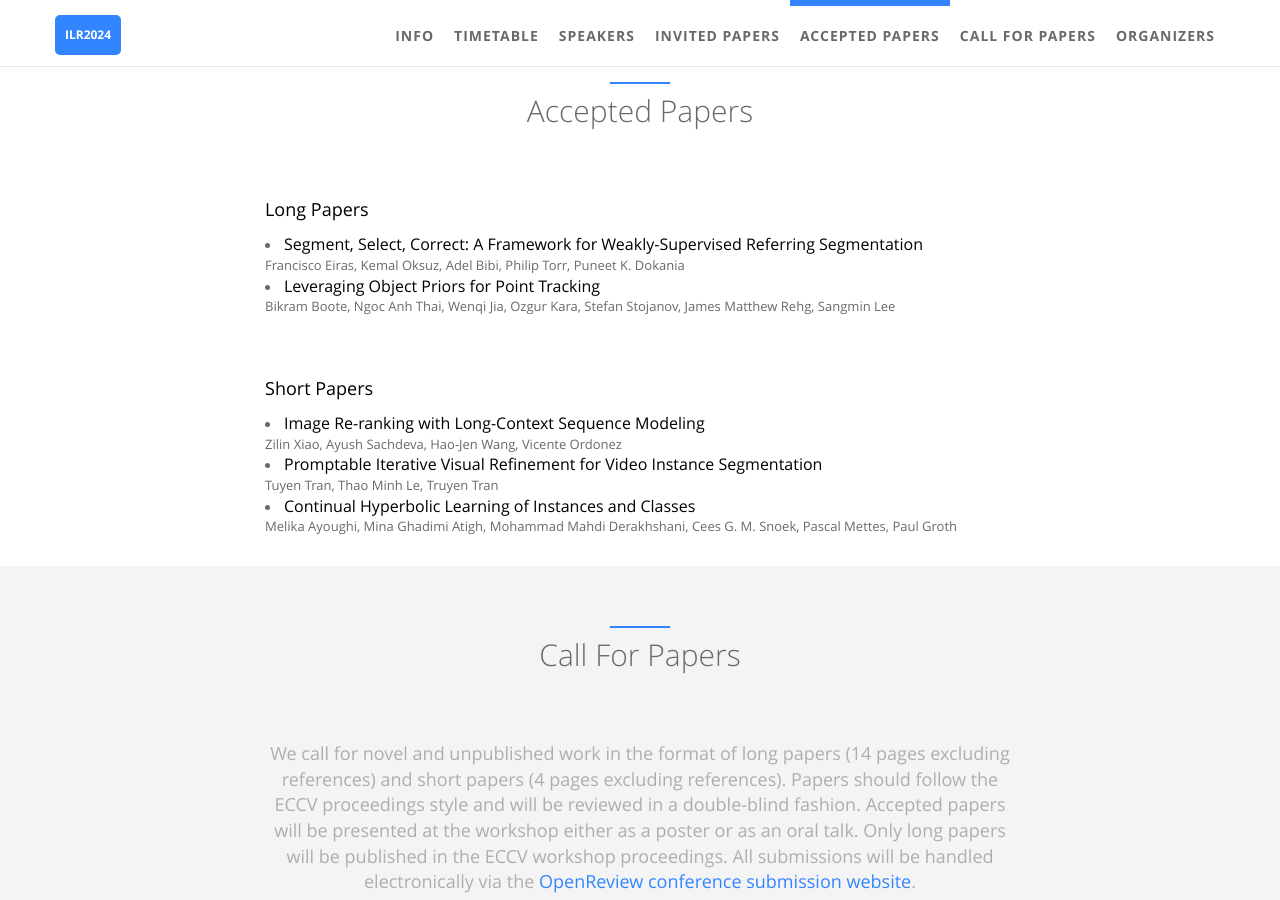
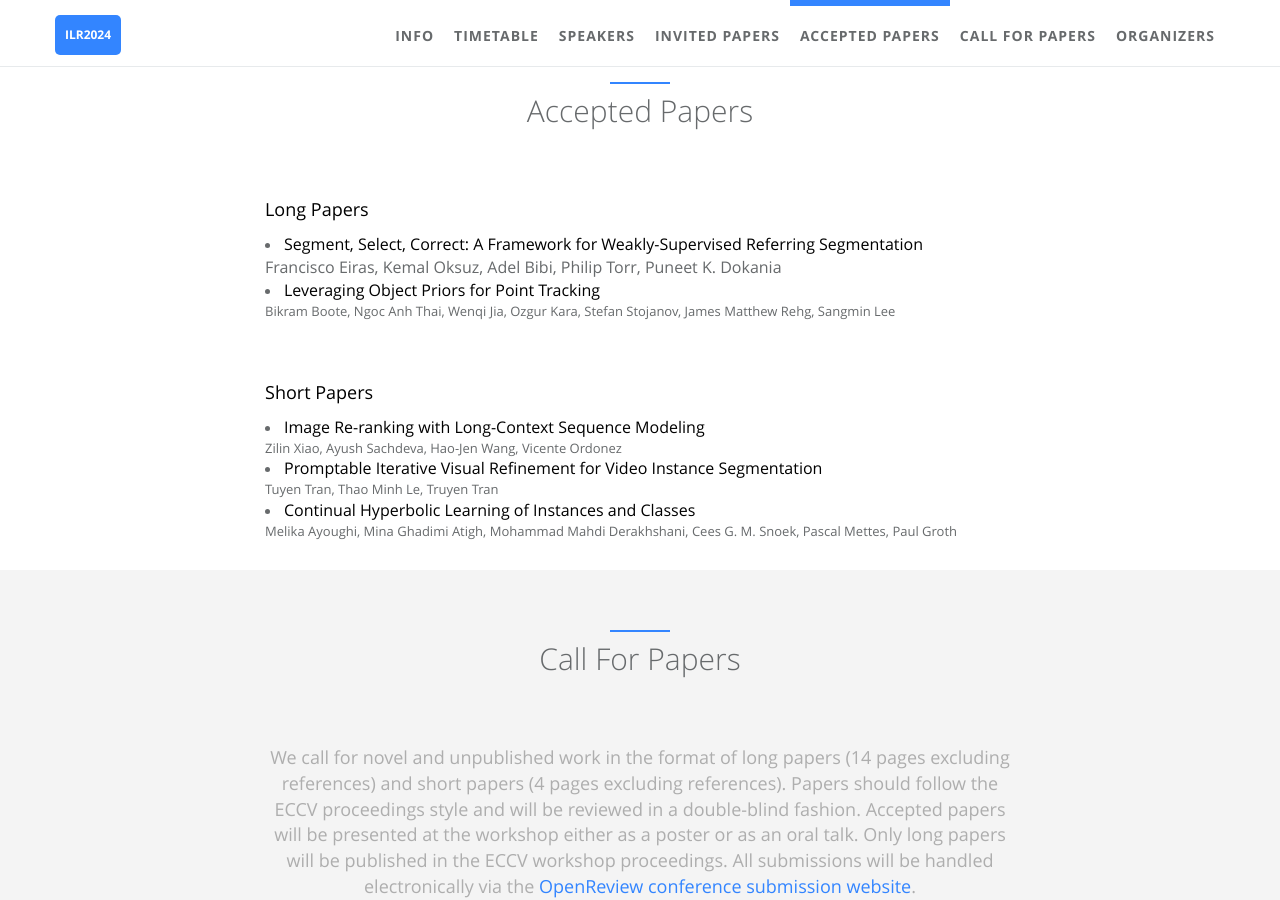
Before and after one commit to ilr-workshop/ECCVW2024, a Jekyll site: the page built from index.html, in a window 1280 px wide and 900 px high, scrolled down 3371 px. Built offline with Jekyll 4.4.1, drawn with Linux system fonts in a browser that asks for light colours.

Commit message:
Update accepted_papers.html

```diff
--- a/_includes/sections/accepted_papers.html
+++ b/_includes/sections/accepted_papers.html
@@ -10,7 +10,7 @@
          <div class="col-lg-8 col-lg-offset-2 m-t-lg m-b-lg wow zoomIn">
             <p><font size="4px" color="#000000"><span data-i18n="about_me.des">  Long Papers </span></font></p>
             <li><font size="3px" color="#000000">Segment, Select, Correct: A Framework for Weakly-Supervised Referring Segmentation</font><br>
-<font size="2.8px">Francisco Eiras, Kemal Oksuz, Adel Bibi, Philip Torr, Puneet K. Dokania </font></li>
+<font size="3px">Francisco Eiras, Kemal Oksuz, Adel Bibi, Philip Torr, Puneet K. Dokania </font></li>
             <li><font size="3px" color="#000000">Leveraging Object Priors for Point Tracking</font><br>
 <font size="2.8px">Bikram Boote, Ngoc Anh Thai, Wenqi Jia, Ozgur Kara, Stefan Stojanov, James Matthew Rehg, Sangmin Lee</font></li>
          </div>
```
